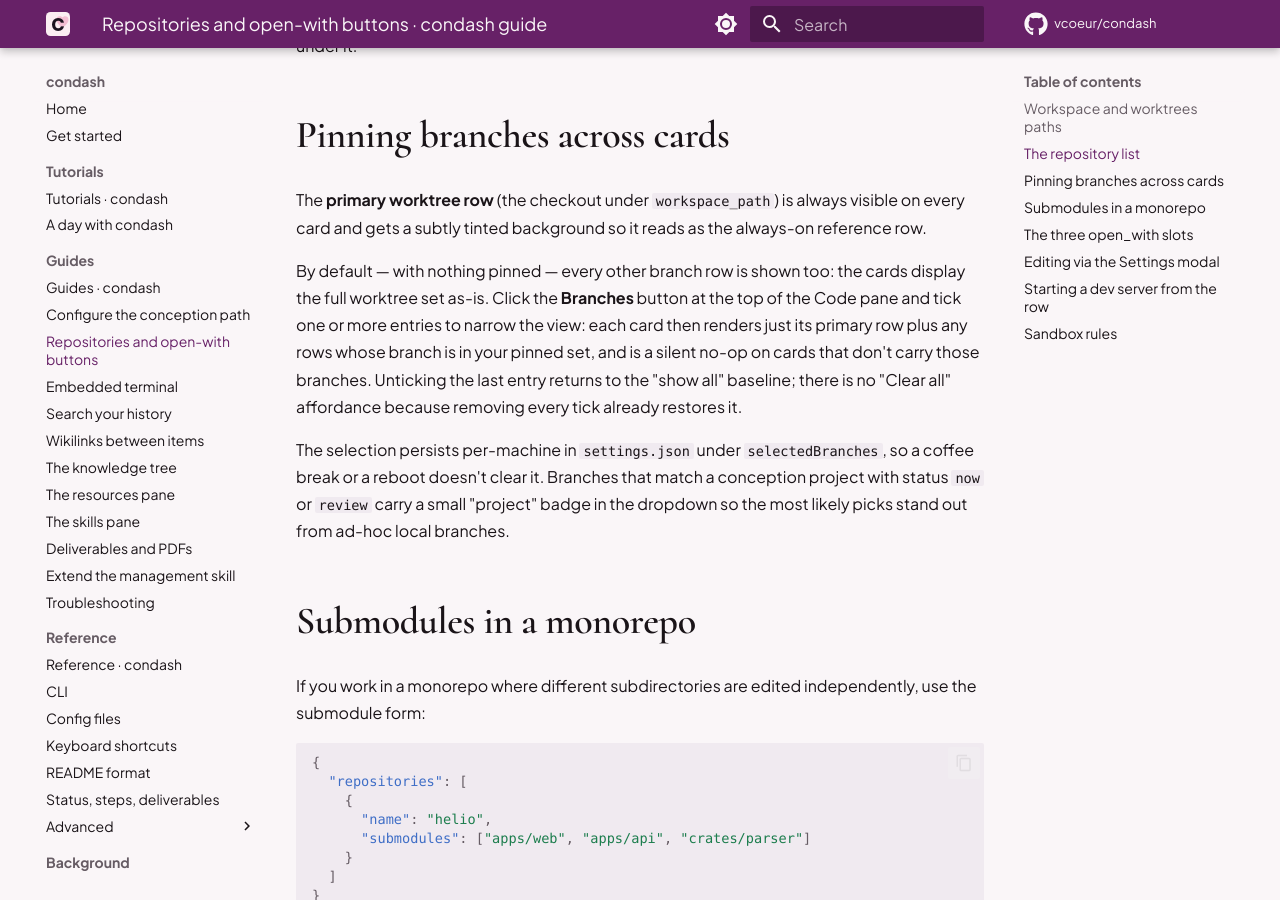
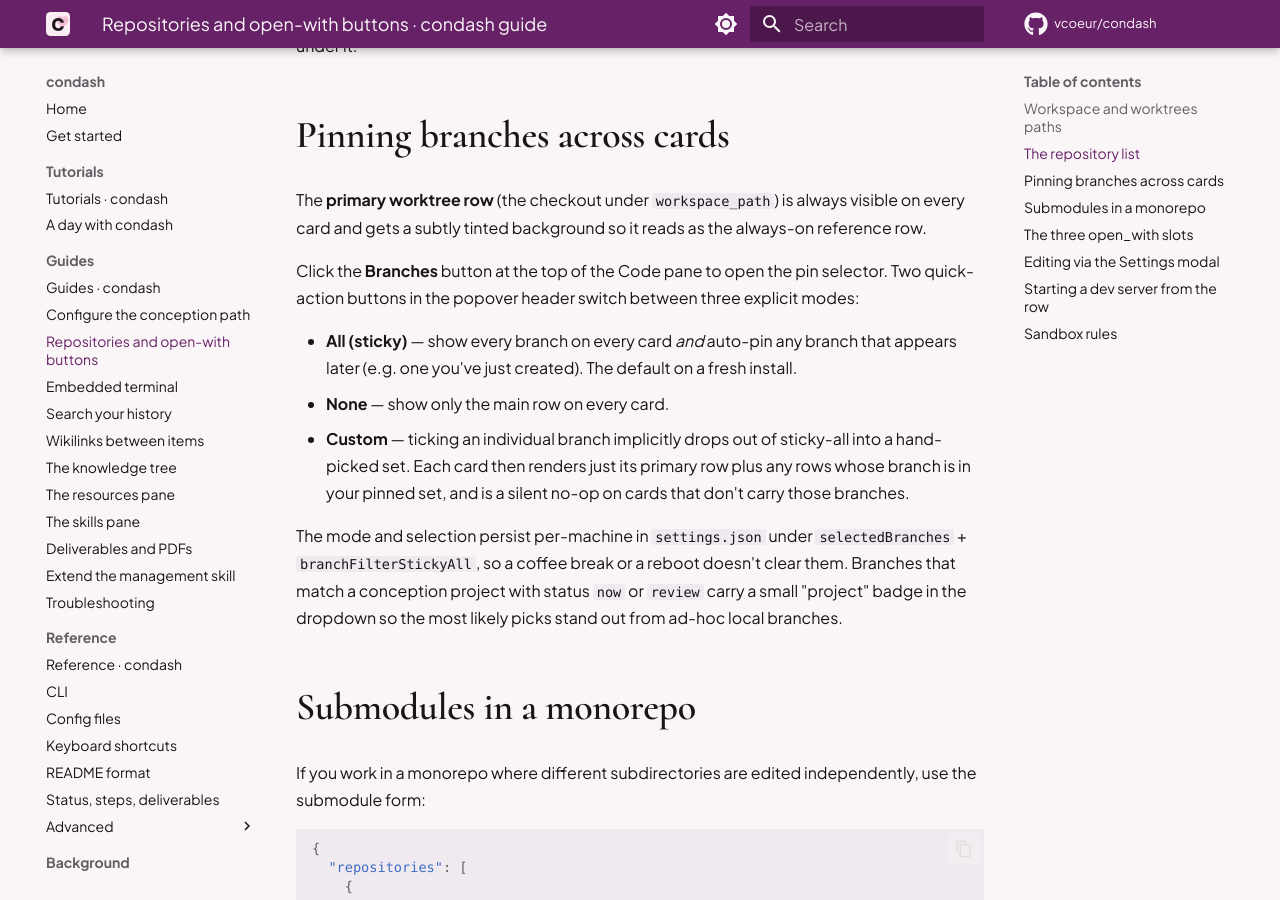
Before and after one commit to vcoeur/condash, an MkDocs documentation site: the page built from docs/guides/repositories-and-open-with.md, in a window 1280 px wide and 900 px high, scrolled down 1807 px. Built offline with MkDocs 1.6.1 and Material for MkDocs 9.7.7, drawn with Linux system fonts in a browser that asks for light colours; comment, search, counter and statistics services are not loaded.

Commit message:
Bump 3.5.0: GH issue batch — phantom .gitignore, slash branches, dropdown bg, branch-pin modes
Closes #167 (phantom .gitignore in skills status), #168 (worktrees setup rejected slash-bearing branches), #169 (branch-pin All/None quick actions), #170 (transparent shell-spawn dropdown background). Minor bump because #169 ships a new persisted setting + IPC pair (config schema additive).

```diff
--- a/docs/guides/repositories-and-open-with.md
+++ b/docs/guides/repositories-and-open-with.md
@@ -48,9 +48,13 @@ Each repo renders as a top-level row. Any sub-repos declared for that repo (see
 
 The **primary worktree row** (the checkout under `workspace_path`) is always visible on every card and gets a subtly tinted background so it reads as the always-on reference row.
 
-By default — with nothing pinned — every other branch row is shown too: the cards display the full worktree set as-is. Click the **Branches** button at the top of the Code pane and tick one or more entries to narrow the view: each card then renders just its primary row plus any rows whose branch is in your pinned set, and is a silent no-op on cards that don't carry those branches. Unticking the last entry returns to the "show all" baseline; there is no "Clear all" affordance because removing every tick already restores it.
+Click the **Branches** button at the top of the Code pane to open the pin selector. Two quick-action buttons in the popover header switch between three explicit modes:
 
-The selection persists per-machine in `settings.json` under `selectedBranches`, so a coffee break or a reboot doesn't clear it. Branches that match a conception project with status `now` or `review` carry a small "project" badge in the dropdown so the most likely picks stand out from ad-hoc local branches.
+- **All (sticky)** — show every branch on every card *and* auto-pin any branch that appears later (e.g. one you've just created). The default on a fresh install.
+- **None** — show only the main row on every card.
+- **Custom** — ticking an individual branch implicitly drops out of sticky-all into a hand-picked set. Each card then renders just its primary row plus any rows whose branch is in your pinned set, and is a silent no-op on cards that don't carry those branches.
+
+The mode and selection persist per-machine in `settings.json` under `selectedBranches` + `branchFilterStickyAll`, so a coffee break or a reboot doesn't clear them. Branches that match a conception project with status `now` or `review` carry a small "project" badge in the dropdown so the most likely picks stand out from ad-hoc local branches.
 
 ## Submodules in a monorepo
 
--- a/package.json
+++ b/package.json
@@ -1,6 +1,6 @@
 {
   "name": "condash",
-  "version": "3.4.1",
+  "version": "3.5.0",
   "description": "Markdown project dashboard for the conception tree (Electron build)",
   "private": true,
   "main": "dist-electron/main/index.js",
```
Also changed, not shown: docs/reference/config.md (+4 -2 lines), 1 other file.
